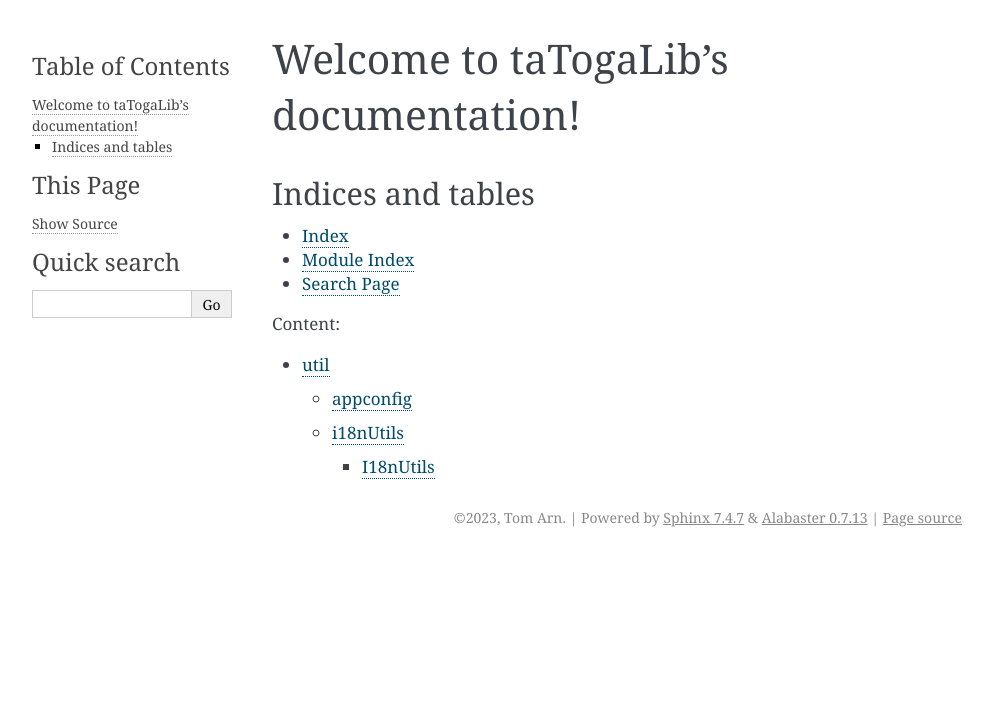
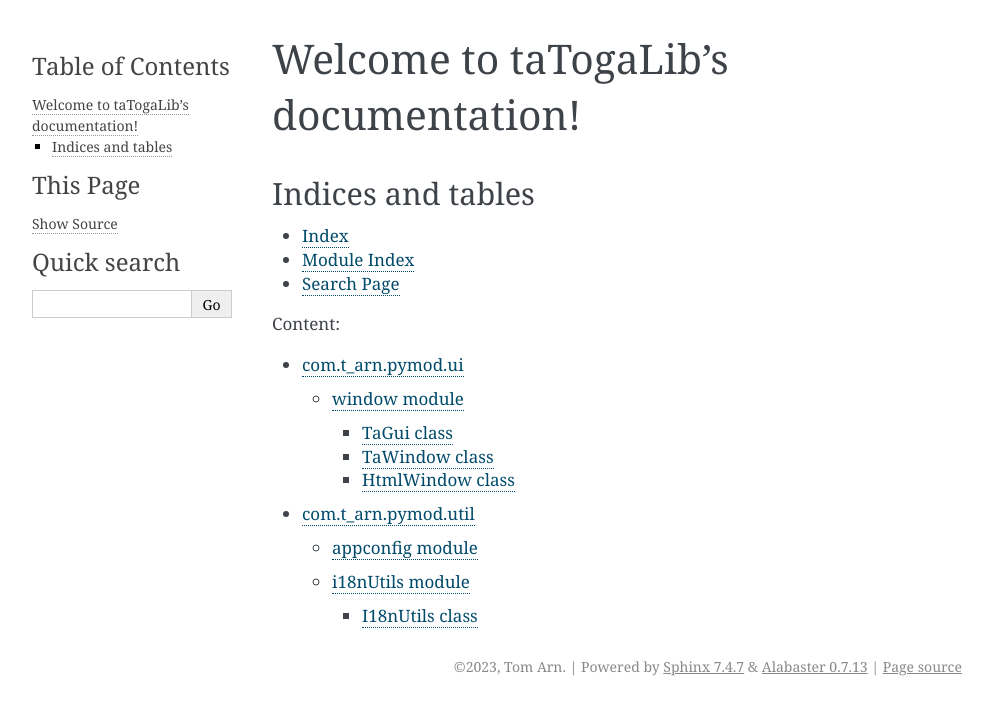
Before and after one commit to hyuri/tatogalib, a Sphinx documentation site: the page built from docs/source/index.rst, in a window 1280 px wide. Shown: the top 715 px of the page, without its empty margins (148-1141 px from the left). Built offline with Sphinx 7.4.7, drawn with Linux system fonts in a browser that asks for light colours.

Commit message:
Added docs for ui/window module

```diff
--- a/docs/source/conf.py
+++ b/docs/source/conf.py
@@ -22,7 +22,7 @@
 templates_path = ['_templates']
 exclude_patterns = []
 
-
+autoclass_content = 'both'
 
 # -- Options for HTML output -------------------------------------------------
 # https://www.sphinx-doc.org/en/master/usage/configuration.html#options-for-html-output
--- a/docs/source/index.rst
+++ b/docs/source/index.rst
@@ -17,4 +17,5 @@
    :maxdepth: 3
    :caption: Content:
 
+   ui/index
    util/index
--- /dev/null
+++ b/docs/source/ui/index.rst
@@ -0,0 +1,7 @@
+com.t_arn.pymod.ui
+==================
+
+.. toctree::
+   :maxdepth: 2
+
+   window
--- /dev/null
+++ b/docs/source/ui/window.rst
@@ -0,0 +1,28 @@
+window module
+=============
+.. toctree::
+   :maxdepth: 2
+
+.. automodule:: com.t_arn.pymod.ui.window
+   :members: centerOnParent
+.. autofunction:: centerOnParent
+.. autoattribute:: com.t_arn.pymod.ui.window.version
+.. autoattribute:: com.t_arn.pymod.ui.window.version_date
+
+
+TaGui class
+-----------
+.. autoclass:: com.t_arn.pymod.ui.window.TaGui
+   :members:
+
+
+TaWindow class
+--------------
+.. autoclass:: com.t_arn.pymod.ui.window.TaWindow
+   :members:
+
+
+HtmlWindow class
+----------------
+.. autoclass:: com.t_arn.pymod.ui.window.HtmlWindow
+   :members:
--- a/docs/source/util/appconfig.rst
+++ b/docs/source/util/appconfig.rst
@@ -1,5 +1,5 @@
-appconfig
-=========
+appconfig module
+================
 .. toctree::
    :maxdepth: 2
 
--- a/docs/source/util/i18nUtils.rst
+++ b/docs/source/util/i18nUtils.rst
@@ -1,5 +1,5 @@
-i18nUtils
-=========
+i18nUtils module
+================
 .. toctree::
    :maxdepth: 2
 
@@ -8,7 +8,7 @@
 .. autoattribute:: com.t_arn.pymod.util.i18nUtils.version
 .. autoattribute:: com.t_arn.pymod.util.i18nUtils.version_date
 
-I18nUtils
----------
+I18nUtils class
+---------------
 .. autoclass:: com.t_arn.pymod.util.i18nUtils.I18nUtils
    :members:
--- a/docs/source/util/index.rst
+++ b/docs/source/util/index.rst
@@ -1,5 +1,5 @@
-util
-====
+com.t_arn.pymod.util
+====================
 
 .. toctree::
    :maxdepth: 2
```
Also changed, not shown: 1 other file.
